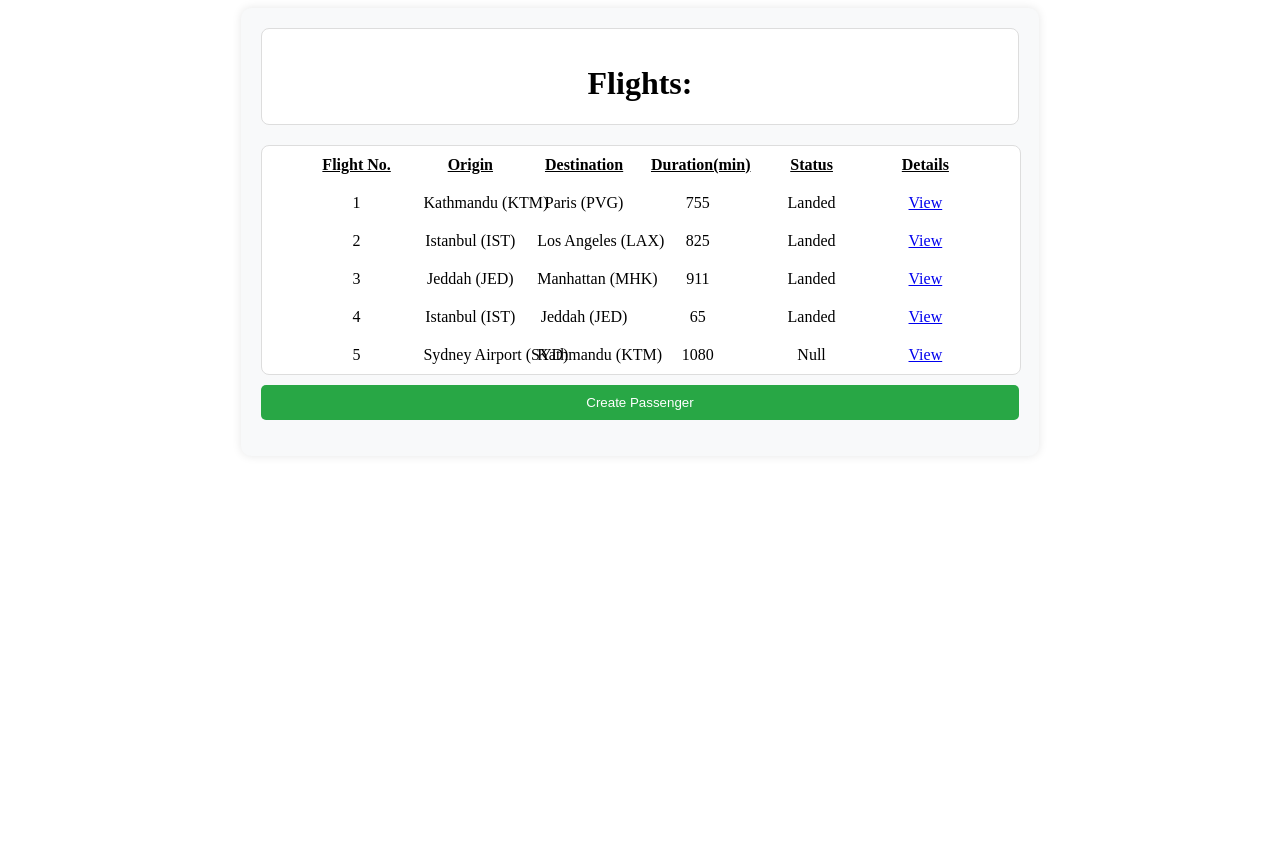
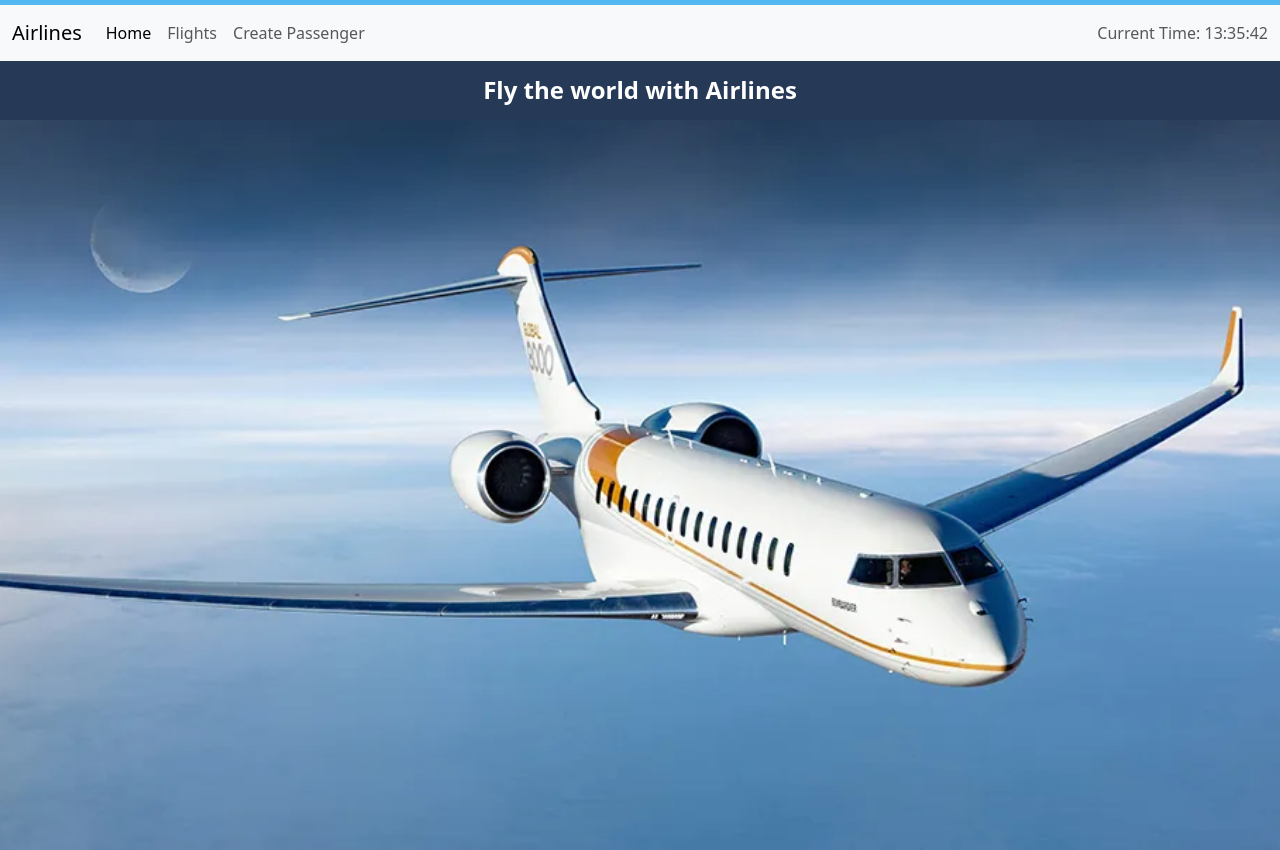
Before and after one commit to Amanmagar08/airlines, a Django app: page / in a window 1280 px wide. Before the commit the page ends 420 px from the top, so only its background shows below. Run offline with Django 5.2, Linux system fonts and the light colour scheme; data comes from the database, SQL or seed files in the repository; both versions use the stored data as it was after the commit.

Commit message:
More CSS

```diff
--- a/flight/templates/flights/create_passenger.html
+++ b/flight/templates/flights/create_passenger.html
@@ -2,6 +2,8 @@
 {% load static%}
 
 {% block body %}
+    <div class="container" style="margin-top: 20px">
+
       <h1>Create New Passenger</h1>
 
       <form method="post">
@@ -9,4 +11,5 @@
           {{ form.as_p }}
           <button type="submit">Create Passenger</button>
       </form>
+    </div>
 {% endblock %}
--- a/flight/templates/flights/flight.html
+++ b/flight/templates/flights/flight.html
@@ -2,7 +2,7 @@
 {% load custom_filters %}
 
 {% block body %}
-    <div class="container">
+    <div class="container" style="margin-top: 20px">
 
 <!--Flight Details-->
         <div class="flight-details">
--- a/flight/templates/flights/index.html
+++ b/flight/templates/flights/index.html
@@ -2,7 +2,7 @@
 {% load static %}
 
 {% block body %}
-    <div class="container" style="text-align: center">
+    <div class="container" style="margin-top: 20px; text-align: center">
         <div class="flight-details" style="padding-bottom: 0px">
             <h1>Flights:</h1>
         </div>
--- a/flight/templates/flights/layout.html
+++ b/flight/templates/flights/layout.html
@@ -4,8 +4,52 @@
     <head>
         <title>Flights</title>
         <link rel = "stylesheet", href = "{% static 'css/flight.css' %}">
+        <link href="https://cdn.jsdelivr.net/npm/bootstrap@5.3.3/dist/css/bootstrap.min.css" rel="stylesheet" integrity="sha384-QWTKZyjpPEjISv5WaRU9OFeRpok6YctnYmDr5pNlyT2bRjXh0JMhjY6hW+ALEwIH" crossorigin="anonymous">
+        <script src="https://cdn.jsdelivr.net/npm/bootstrap@5.3.3/dist/js/bootstrap.bundle.min.js" integrity="sha384-YvpcrYf0tY3lHB60NNkmXc5s9fDVZLESaAA55NDzOxhy9GkcIdslK1eN7N6jIeHz" crossorigin="anonymous"></script>
     </head>
-    <body>
+    <body style="background-color: #53b7f1">
+        <!-- Navbar -->
+            <nav class="navbar navbar-expand-lg bg-body-tertiary" style="margin-top: 5px">
+                <div class="container-fluid">
+                    <a class="navbar-brand" href="{% url 'start_page' %}">Airlines</a>
+                    <button class="navbar-toggler" type="button" data-bs-toggle="collapse" data-bs-target="#navbarSupportedContent" aria-controls="navbarSupportedContent" aria-expanded="false" aria-label="Toggle navigation">
+                        <span class="navbar-toggler-icon"></span>
+                    </button>
+                    <div class="collapse navbar-collapse" id="navbarSupportedContent">
+                        <ul class="navbar-nav me-auto mb-2 mb-lg-0">
+                            <!-- Link to Home page -->
+                            <li class="nav-item">
+                                <a class="nav-link active" aria-current="page" href="{% url 'start_page' %}">Home</a>
+                            </li>
+
+                            <!-- Link to Flight Details page -->
+                            <li class="nav-item">
+                                <a class="nav-link" href="{% url 'index' %}">Flights</a>  <!-- 'index' points to the 'flight/' page -->
+                            </li>
+
+                            <!-- Link to Create New Passenger page -->
+                            <li class="nav-item">
+                                <a class="nav-link" href="{% url 'create_passenger' %}">Create Passenger</a>
+                            </li>
+                        </ul>
+
+                        <span class="navbar-text">
+                            Current Time: <span id="current-time">{{ current_time }}</span>
+                        </span>
+                    </div>
+                </div>
+            </nav>
+
+            <script>
+                function updateTime() {
+                    let now = new Date();
+                    let timeString = now.getHours().toString().padStart(2, '0') + ":" +
+                                     now.getMinutes().toString().padStart(2, '0') + ":" +
+                                     now.getSeconds().toString().padStart(2, '0');
+                    document.getElementById("current-time").textContent = timeString;
+                }
+                setInterval(updateTime, 1000); // Update time every second
+            </script>
         {% block body %}
         {% endblock body %}
     </body>
--- /dev/null
+++ b/flight/templates/flights/start_page.html
@@ -0,0 +1,13 @@
+{% extends "flights/layout.html" %}
+{% load static %}
+
+{% block body %}
+<!-- Styled Heading -->
+<h3 class="tagline">Fly the world with Airlines</h3>
+
+<!-- Background Image -->
+<div class="image-container">
+    <img src="{% static 'images/Aeroplane.jpg' %}" alt="Aeroplane" class="background-image">
+</div>
+
+{% endblock %}
--- a/flight/templates/flights/startpage.html
+++ /dev/null
@@ -1,6 +0,0 @@
-{% extends "flights/layout.html" %}
-{% load static %}
-
-{% block body %}
-  <img src="{% static 'images/Aeroplane.jpg' %}" alt="Aeroplane">
-{% endblock %}
--- a/flight/urls.py
+++ b/flight/urls.py
@@ -3,7 +3,8 @@
 from . import views
 
 urlpatterns = [
-    path("", views.index, name="index"),
+    path("", views.start, name="start_page"),
+    path("flight/", views.index, name="index"),
     path("<int:flight_id>", views.flight, name="flight"),
     path("check-in/<int:flight_id>/<int:passenger_id>/", views.check_in, name="check_in"),
     path("<int:flight_id>/book", views.book, name="book"),
--- a/flight/views.py
+++ b/flight/views.py
@@ -3,9 +3,9 @@
 from django.urls import reverse
 from .forms import PassengerForm
 from .models import Flight, Passenger, FlightPassenger
-
 from django.http import JsonResponse
 from django.views.decorators.csrf import csrf_exempt
+from datetime import datetime
 
 
 # Create your views here.
@@ -87,3 +87,12 @@
     flight.save()
 
     return redirect("flight", flight_id=flight.id)
+
+def start(request):
+
+    current_time = datetime.now().strftime("%H:%M:%S")
+
+    return render(request, 'flights/start_page.html', {
+        'image_path': 'images/Aeroplane.jpg',
+        'current_time': current_time
+    })
--- a/static/css/flight.css
+++ b/static/css/flight.css
@@ -121,3 +121,28 @@
     text-align: center;
     vertical-align: middle;
 }
+
+.tagline {
+    text-align: center;
+    padding: 15px;
+    background-color: #263a57;
+    color: white;
+    font-size: 24px;
+    font-weight: bold;
+    margin-bottom: 0;
+    box-shadow: 0px 4px 6px rgba(0, 0, 0, 0.2);
+}
+
+.image-container {
+    width: 100%;
+    height: calc(100vh - 70px);
+    overflow: hidden;
+    position: relative;
+}
+
+.background-image {
+    width: 100%;
+    height: 100%;
+    object-fit: cover;
+    display: block;
+}
```
Also changed, not shown: db.sqlite3, static/images/Aeroplane.jpg (renamed from static/images/Aeroplane.webp). Lines whose indentation alone changed are shown as unchanged.
